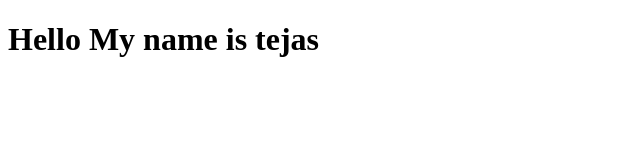
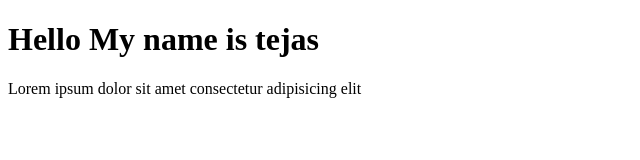
Before and after one commit to tejasghlade/gihtub-rebase-prac, a plain HTML site: page index.html in a window 1280 px wide. Shown: the whole page, without its empty margins (0-640 px from the left). Drawn offline with Linux system fonts and the light colour scheme.

Commit message:
Add introductory paragraph to index.html

```diff
--- a/index.html
+++ b/index.html
@@ -7,5 +7,8 @@
 </head>
 <body>
     <h1>Hello My name is tejas</h1>
+    <p>
+        Lorem ipsum dolor sit amet consectetur adipisicing elit
+    </p>
 </body>
 </html>
```
